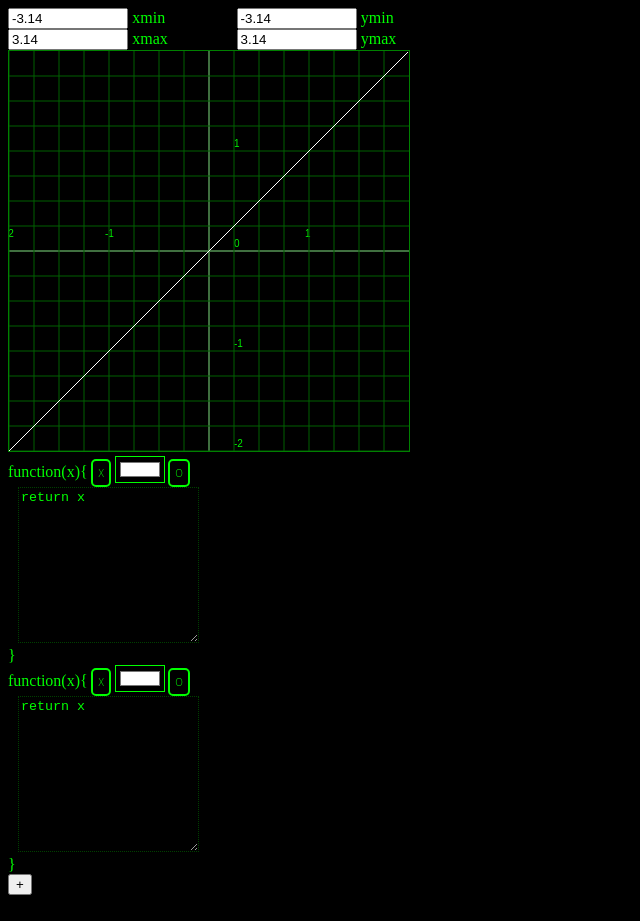
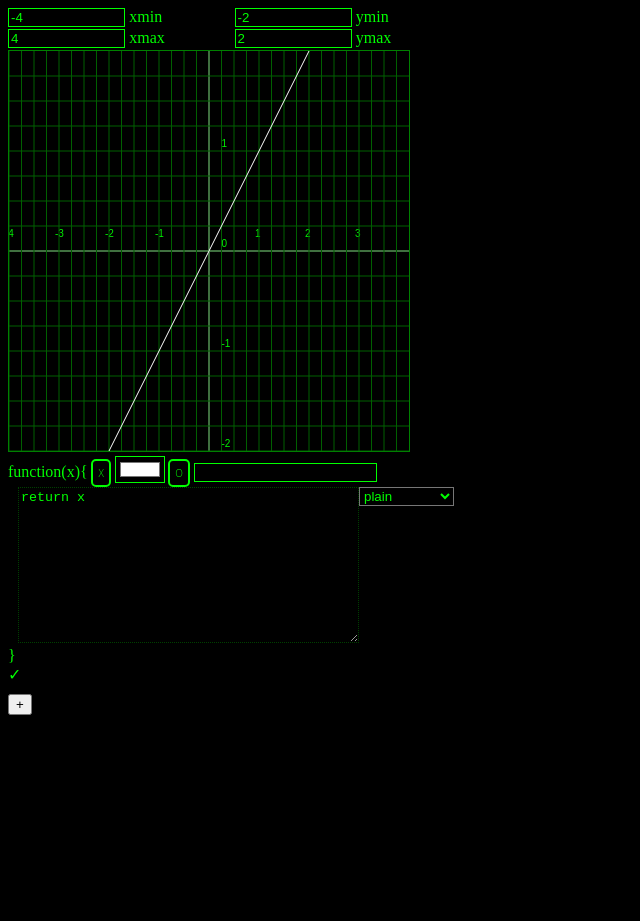
Before and after one commit to benedikthth/statistron, a plain HTML site: page index.html in a window 1280 px wide. Shown: the whole page, without its empty margins (0-640 px from the left). After the commit the page ends 800 px from the top, so only its background shows below. Drawn offline with Linux system fonts and the light colour scheme.

Commit message:
something

```diff
--- a/Plotter.js
+++ b/Plotter.js
@@ -1,30 +1,3 @@
-
-let Gaussian = `
-    let t = ( 1 / ( Math.sqrt( 2*Math.PI*(sigma*sigma) )))
-
-    let e = ( (-Math.pow(x-mean, 2)/ 2*sigma*sigma ))
-
-    return (t * Math.pow(Math.E,e) )
-`
-
-let funky_sine = `
-return (
-    sin( x +now()/1000) +
-    sin( x*10 + now()/250)/4
-)
-`
-
-let boobie_func = `
-return Math.max(
-    Math.max( Math.max(0, sin(x)), -(((4*x)-(2*Math.PI))**2)+1.1),
-    Math.max( Math.max(0, sin(-x)), -(((4*x)+(2*Math.PI))**2)+1.1),
-    0.1
- )
- `
-
-let timed_sine = `
-    return sin(x + now()/1000)
-`
 
 
 let visualizer = {
@@ -38,6 +11,10 @@ let visualizer = {
         xMax.oninput = this.boundChange.bind(this, xMax)
         yMin.oninput = this.boundChange.bind(this, yMin)
         yMax.oninput = this.boundChange.bind(this, yMax)
+        xMin.value = this.bounds.xMin;
+        xMax.value = this.bounds.xMax;
+        yMin.value = this.bounds.yMin;
+        yMax.value = this.bounds.yMax;
     },
 
     boundChange : function(input){
@@ -85,8 +62,8 @@ let visualizer = {
 
 
     bounds: {
-        xMax: 2,
-        xMin: -2,
+        xMax: 4,
+        xMin: -4,
         yMax: 2,
         yMin: -2
     },
--- /dev/null
+++ b/functionPresets.js
@@ -0,0 +1,45 @@
+let functionPresets = [
+
+
+{name: 'plain', f: 'return x'},
+
+
+{name: 'pdf', f:
+`let sigma = 1; let mean = 0;
+let t = ( 1 / ( Math.sqrt( 2*Math.PI*(sigma*sigma) )))
+let e = ( (-Math.pow(x-mean, 2)/ 2*sigma*sigma ))
+
+return (t * Math.pow(Math.E,e) )`},
+
+
+
+{name: 'funky_sine', f:
+`return (
+    sin( x +now()/1000) +
+    sin( x*10 + now()/250)/4
+)`},
+
+
+{name: 'boobie_func', f:
+`return Math.max(
+    Math.max( Math.max(0, sin(x)), -(((4*x)-(2*Math.PI))**2)+1.1),
+    Math.max( Math.max(0, sin(-x)), -(((4*x)+(2*Math.PI))**2)+1.1),
+    0.1
+)`},
+
+
+{name:'sawtooth', f:
+`let n = now()/1000
+x = x-n
+let p = 1 //+ (sin(now()/100)+1)/2;
+
+let txp = Math.floor((2*x/p) + 0.5)
+
+let fp = x - (p/2) * txp
+let sp = (-1)**txp
+
+return (4/p * fp * sp)`},
+
+{name: 'timed_sine', f:
+`return sin(x + now()/1000)`}
+]
--- a/index.html
+++ b/index.html
@@ -6,6 +6,7 @@
     <title>Statistron</title>
     <meta name="viewport" content="width=device-width, initial-scale=1">
     <link rel="stylesheet" type="text/css" media="screen" href="main.css" />
+    <script src="functionPresets.js"></script>
     <script src="index.js"></script>
 </head>
 <body style="background-color: black; color:lime   ">
--- a/index.js
+++ b/index.js
@@ -1,11 +1,12 @@
-
-reflexor = {mean:0/* empty object, */}
 
 let functionList = []
 
+
+
 class FunctionObject {
 
-    constructor(rootDiv ,inputBox, badStuffBox, delButton, colorPicker, visButton){
+    constructor(rootDiv ,inputBox, badStuffBox, delButton, colorPicker, visButton, dropdownBox, nameBox){
+        this.name = ''
         this.pdf = (x=>x)
         this.errorMsg = badStuffBox;
         this.inputBox = inputBox;
@@ -13,15 +14,34 @@ class FunctionObject {
         this.rootDiv = rootDiv;
         this.colorPicker = colorPicker;
         this.visButton = visButton;
+        this.nameBox = nameBox;
+    // }
+
         this.color = "white"
-
+        this.dropdownBox = dropdownBox;
         this.enabled = true;
 
         this.inputBox.oninput = this.handleFunctionChange.bind(this);
         this.delButton.onclick = this.delete.bind(this);
         this.colorPicker.oninput = this.handleColorChange.bind(this)
         this.visButton.onclick = this.toggleVisibility.bind(this);
+        this.dropdownBox.onchange = this.dropdownBoxChange.bind(this)
+        this.nameBox.oninput = this.nameChange.bind(this);
 
+    }
+
+    nameChange(ex){
+        this.name = this.nameBox.value;
+
+
+
+    }
+
+    dropdownBoxChange(ex){
+        let selName = (this.dropdownBox.options[this.dropdownBox.selectedIndex].text)
+        let template = functionPresets.filter(x=>{return x.name === selName})[0]
+        this.inputBox.value = template.f
+        this.handleFunctionChange()
     }
 
     toggleVisibility(){
@@ -47,20 +67,46 @@ class FunctionObject {
     }
 
     handleFunctionChange (){
+        //remove unnamed funcs
+        let funcs = functionList.filter(x=>{return x.name !== '' })
+        //remove this function
+        funcs = funcs.filter(x=>{return x.name !== this.name })
+        //get the funcs,
+        // funcs = funcs.map(x=>x.pdf)
 
-        let f = 'let sin=Math.sin;let now=Date.now;let max=Math.max;let PI=Math.PI;let min=Math.min;' + this.inputBox.value;
+        let prestring = 'let sin=Math.sin;let now=Date.now;let max=Math.max;let PI=Math.PI;let min=Math.min;'
+
+        let fvalString = ''
+        for(var i = 0; i < funcs.length; i++){
+            let e = funcs[i];
+            fvalString += `let ${e.name} = Function('x', '${prestring}${e.inputBox.value}')(x);`
+        }
+
+        // let f =  prestring + fvalString + this.inputBox.value;
+        let f =  prestring + this.inputBox.value;
+
+        // console.log(f);
+
         let somepdf = Math.sin
+        this.errorMsg.classList = []
+        this.errorMsg.classList.add('feedbackBox')
+
         try{
             somepdf = Function('x', f)
             somepdf(0)
+            somepdf(visualizer.bounds.xMin)
+            somepdf(visualizer.bounds.xMax)
+
         } catch(e){
             // console.log('caught');
             this.errorMsg.innerHTML = e
+            this.errorMsg.classList.add('invalid')
             // console.log(e);
             return;
         }
-        this.pdf = somepdf
-        this.errorMsg.innerHTML = ""
+        this.pdf = somepdf;
+        this.errorMsg.innerHTML = "&#10003;";
+        this.errorMsg.classList.add('valid');
 
     }
 
@@ -74,7 +120,6 @@ class FunctionObject {
 
 function init(){
     addFunction()
-    addFunction()
 }
 
 
@@ -83,18 +128,23 @@ function addFunction(){
     let rootDiv = document.createElement('div');
     rootDiv.classList.add('functionContainer')
 
+    let nameBox = document.createElement('input')
 
     let funcStartDiv =  document.createElement('div');
     let funcEndDiv =  document.createElement('div');
     funcStartDiv.innerHTML = 'function(x){'
     funcEndDiv.innerHTML = '}'
     let inputBox = document.createElement('textarea')
+    let dropdownBox= document.createElement('select')
     let badStuffBox = document.createElement('span')
-    badStuffBox.style="color: red"
+
+    badStuffBox.innerHTML = "&#10003;"
 
     inputBox.value = "return x"
     inputBox.rows = 10
-    inputBox.cols = 20
+    inputBox.cols = 40
+
+
 
     let delButton = document.createElement('button')
     delButton.classList.add('delButton')
@@ -108,20 +158,27 @@ function addFunction(){
     colorPicker.type= "color"
     colorPicker.value = "#FFFFFF"
 
+    for(var x in functionPresets){
 
+        let option = document.createElement('option')
+        option.value = functionPresets[x].name
+        option.innerHTML = functionPresets[x].name
+        dropdownBox.appendChild(option)
+    }
 
     funcStartDiv.appendChild(delButton )
     funcStartDiv.appendChild(colorPicker)
     funcStartDiv.appendChild(visButton)
-
+    funcStartDiv.appendChild(nameBox)
     rootDiv.appendChild(funcStartDiv)
     rootDiv.appendChild(inputBox)
+    rootDiv.appendChild(dropdownBox)
     rootDiv.appendChild(funcEndDiv)
     rootDiv.appendChild(badStuffBox)
 
     functionHolder.appendChild(rootDiv)
 
-    let fObject = new FunctionObject(rootDiv, inputBox, badStuffBox, delButton, colorPicker, visButton)
+    let fObject = new FunctionObject(rootDiv, inputBox, badStuffBox, delButton, colorPicker, visButton, dropdownBox, nameBox)
 
 
     functionList.push(fObject)
--- a/main.css
+++ b/main.css
@@ -1,5 +1,24 @@
 .functionContainer{
+    margin-bottom: 10px;
 }
+
+
+.functionContainer select {
+    position: absolute;
+    color: lime;
+    background-color: black;
+}
+
+
+input {
+    color: lime;
+    border: 1px solid lime;
+    background-color: black;
+    margin-bottom: 2px;
+}
+
+
+
 .functionContainer textarea{
     background-color: black;
     border: dotted rgba(0, 255, 0, 0.25) 1px;
@@ -51,3 +70,13 @@
     background: #000000;
     border: solid lime 1px;
 }
+
+.functionContainer .feedbackBox {
+    font-size: 15px;
+}
+.functionContainer .valid {
+    color: green;
+}
+.functionContainer .invalid {
+    color: red;
+}
```
